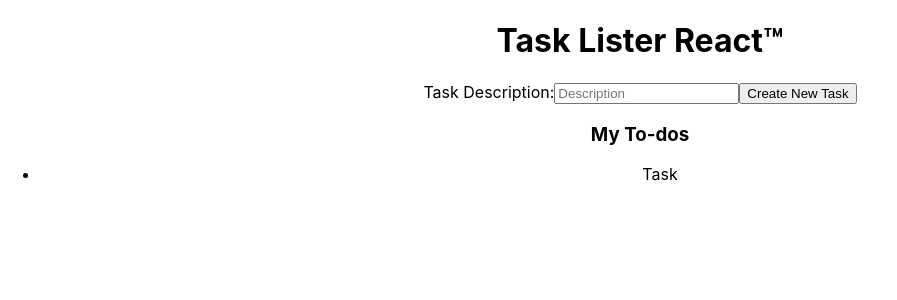
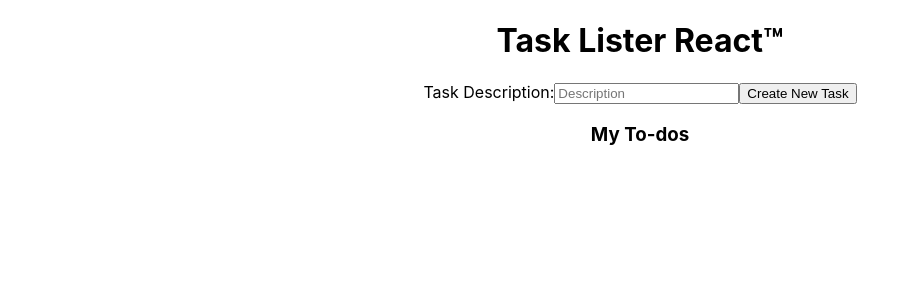
Before and after one commit to nickjoven/tasklister-react, a React (Create React App) app: page / in a window 1280 px wide. Shown: the top 300 px of the page, without its empty margins (0-897 px from the left). Built offline with nearby package versions, Linux system fonts and the light colour scheme.

Commit message:
tasks can be added

```diff
--- a/src/App.js
+++ b/src/App.js
@@ -1,16 +1,22 @@
-import React from 'react';
-import logo from './logo.svg';
+import React, { useState } from 'react';
 import './App.css';
 import Banner from './components/Banner'
 import TaskForm from './components/TaskForm';
 import TaskList from './components/TaskList'
 
-function App() {
+const App = () => {
+  const [tasks, setTasks] = useState([])
+
+  const handleSubmit = (text) => {
+    setTasks([...tasks, text])
+      console.log('Form submitted')
+  }
+
   return (
     <div className="App">
       <Banner bannerText={'Task Lister React™'}/>
-      <TaskForm />
-      <TaskList />
+      <TaskForm handleSubmit={handleSubmit}/>
+      <TaskList tasks={tasks}/>
     </div>
   );
 }
--- a/src/components/Task.js
+++ b/src/components/Task.js
@@ -1,8 +1,8 @@
 import React from "react";
 
-const Task = () => {
+const Task = ( { text }) => {
     return (
-        <li>Task</li>
+        <li>{text}</li>
     )
 }
 
--- a/src/components/TaskForm.js
+++ b/src/components/TaskForm.js
@@ -1,11 +1,12 @@
-import React from "react"
+import React, { useState } from "react"
 
-const TaskForm = () => {
+const TaskForm = ({ handleSubmit }) => {
+    const [text, setText] = useState('')
     return (
         <div>
-            <form>
+            <form onSubmit={(e) => { e.preventDefault(); handleSubmit(text) }}>
                 <label>Task Description:</label>
-                <input type='text' placeholder='Description'/>
+                <input type='text' onChange={(e) => { setText(e.target.value) }} placeholder='Description'/>
                 <input type='submit' value='Create New Task'/>
             </form>
         </div>
--- a/src/components/TaskList.js
+++ b/src/components/TaskList.js
@@ -1,12 +1,16 @@
 import React from "react";
 import Task from "./Task";
 
-const TaskList = () => {
+const TaskList = ({ tasks }) => {
     return (
         <div>
             <h3>My To-dos</h3>
             <ul>
-                <Task />
+                {tasks.map((element, index) => {
+                    return (
+                        <Task key={index} text={element} />
+                    )
+                })}
             </ul>
         </div>
     )
```
